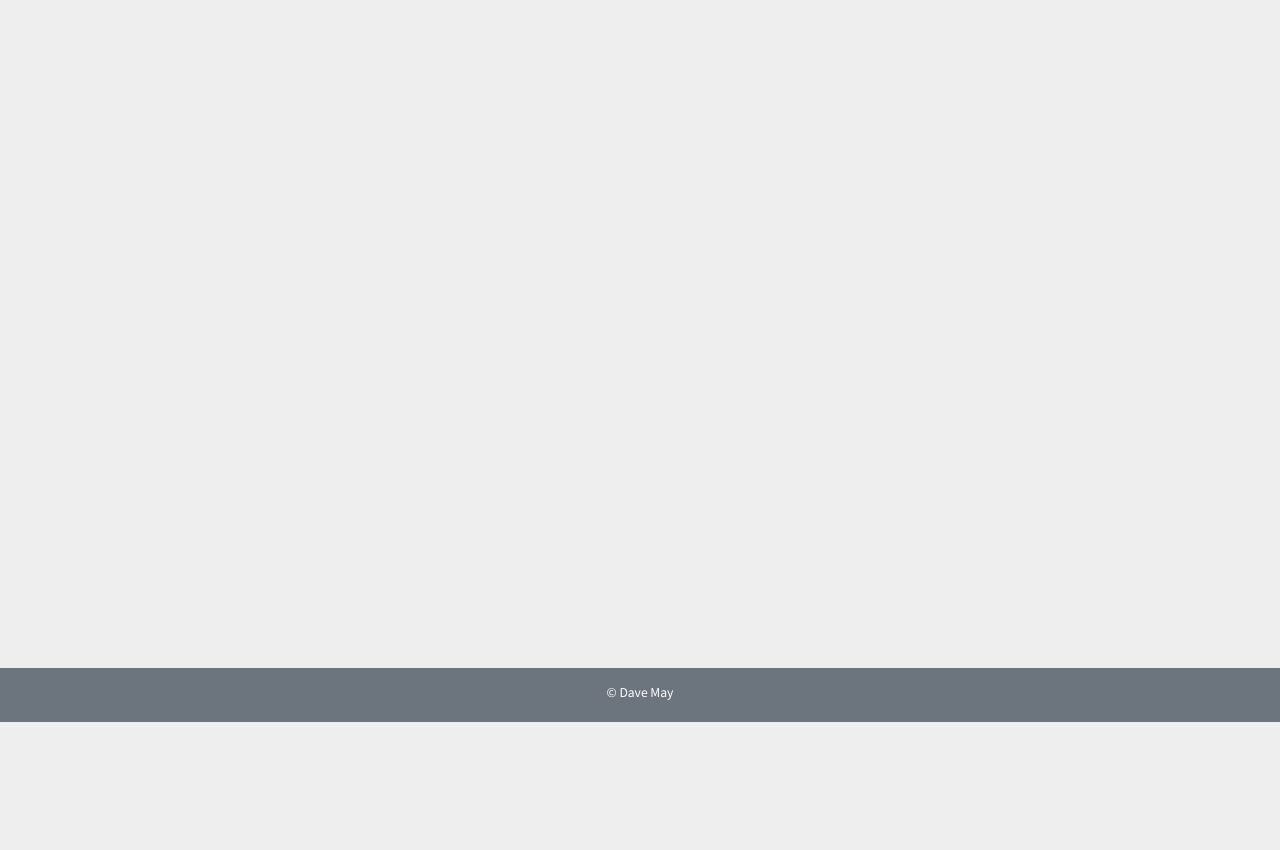
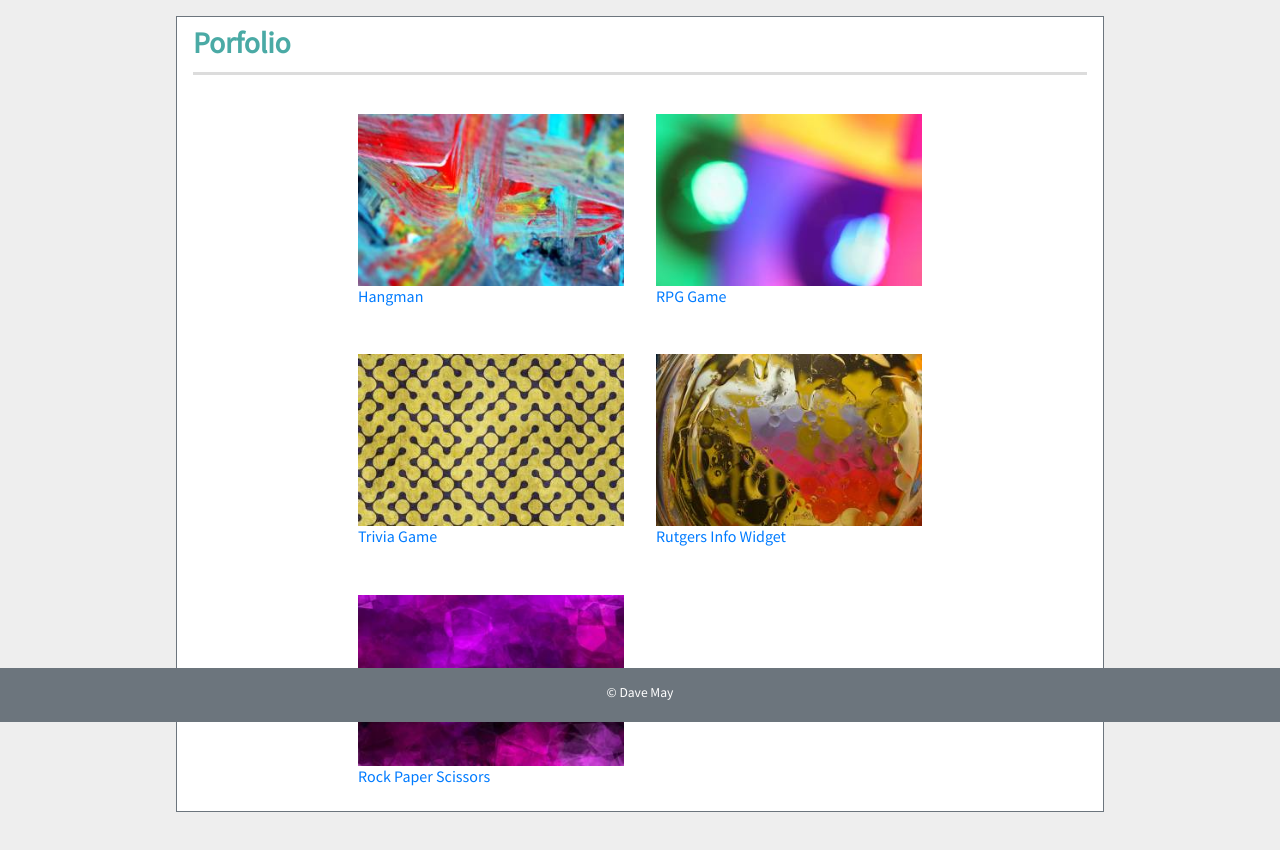
Before and after one commit to echo-dave/Bootstrap-Portfolio, a plain HTML site: page portfolio.html in a window 1280 px wide. Shown: the part 78-928 px from the top of the page. Before the commit the page ends 800 px from the top, so only its background shows below. Drawn offline with nearby package versions, Linux system fonts and the light colour scheme.

Commit message:
updated bootstrap portfolio with content, bootstrap classes and layout adjustments

```diff
--- a/assets/css/styles.css
+++ b/assets/css/styles.css
@@ -13,6 +13,7 @@ header{
     max-width: 60em !important;
 /*    margin: 0 auto 6em;
     padding: 0 2.5em;*/
+    margin-bottom: 4.5em;
 }
 
 .headerWrap {
@@ -71,11 +72,12 @@ nav.hMenu li:nth-child(1) {width: 3.5em;}
 nav.hMenu li:nth-child(2) {width: 4.5em;padding-left:.15em;}
 nav.hMenu li:nth-child(3) {width: 4.5em;}
 
-
 .currentPage {
     color: #77a19f;
     font-weight: 700;
 }
+
+
 
 h2 {
     color: #4aaaa5;
@@ -93,7 +95,12 @@ section h2::after {
     left: 0;
 }
 
+.imgThumb img {
+    width: 100%;
 
+}
+
+/* Bootstrap related */
 
 .container, .row, .col, .container-fluid {
     margin:0em;
@@ -106,6 +113,13 @@ section h2::after {
 
 .form-group label {
     margin-top:1.5em;
+}
+
+/* mx-3 px-3 pt-2 mt-3 mx-md-3 */
+
+.galleryThumbSpacing {
+    margin: 1em 0em 0;
+    padding: .5em 1em 0;
 }
 
 /*.container {
--- a/portfolio.html
+++ b/portfolio.html
@@ -25,6 +25,61 @@
                     </nav>
                 </div>
     </header>
+
+    <section class="contentWrapper mx-lg-auto">
+        <div class="bg-white mx-3 px-3 pt-2 mt-3 mx-md-3 border border-secondary">
+        <div class="container-fluidxs">
+            <div class="row row justify-content-center">
+                <div class="col col-xs-12">
+                    <h2>Porfolio</h2>
+                </div>
+            </div>
+                <div class="row row justify-content-center">
+                <div class="col-md-4 galleryThumbSpacing">
+                    <div class="imgThumb">
+                        <a href="#" class="galleryLink"><img src="assets/images/abstract1.jpg" alt="Image of the Hangman game"/>
+                        <p>Hangman</p></a>
+                    </div>
+                </div>
+                <div class="col-md-4 galleryThumbSpacing">
+                    <div class="imgThumb">
+                        <a href="#" class="galleryLink"><img src="assets/images/abstract2.jpg" alt="Image of our RPG game"/>
+                        <p>RPG Game</p></a>
+                    </div>
+                </div>
+            </div>
+            <div class="row justify-content-center">
+                <div class="col-md-4 galleryThumbSpacing">
+                    <div class="imgThumb">
+                        <a href="#" class="galleryLink"><img src="assets/images/abstract3.jpg" alt="Image of our trivia game"/>
+                        <p>Trivia Game</p></a>
+                    </div>
+                </div>
+                <div class="col col-xs-12 col-md-4 galleryThumbSpacing">
+                    <div class="imgThumb">
+                        <a href="#" class="galleryLink"><img src="assets/images/abstract4.jpg" alt="Image of Rutgers widget"/>
+                        <p>Rutgers Info Widget</p></a>
+                    </div>
+                </div>
+            </div>
+
+            <div class="row justify-content-center">
+                <div class="col col-xs-12 col-md-4 galleryThumbSpacing">
+                    <div class="imgThumb">
+                            <a href="#" class="galleryLink"><img src="assets/images/abstract5.jpg" alt="Image of our Rock Paper Scissors game"/>
+                            <p>Rock Paper Scissors</p></a>
+                    </div>
+
+                </div>
+                <div class="col col-xs-12 col-md-4 galleryThumbSpacing">
+
+                </div>
+
+            </div>
+        </div>
+        </div>
+    </section>
+
 <body>
 
 
```
Also changed, not shown: contact.html (+4 -4 lines).
